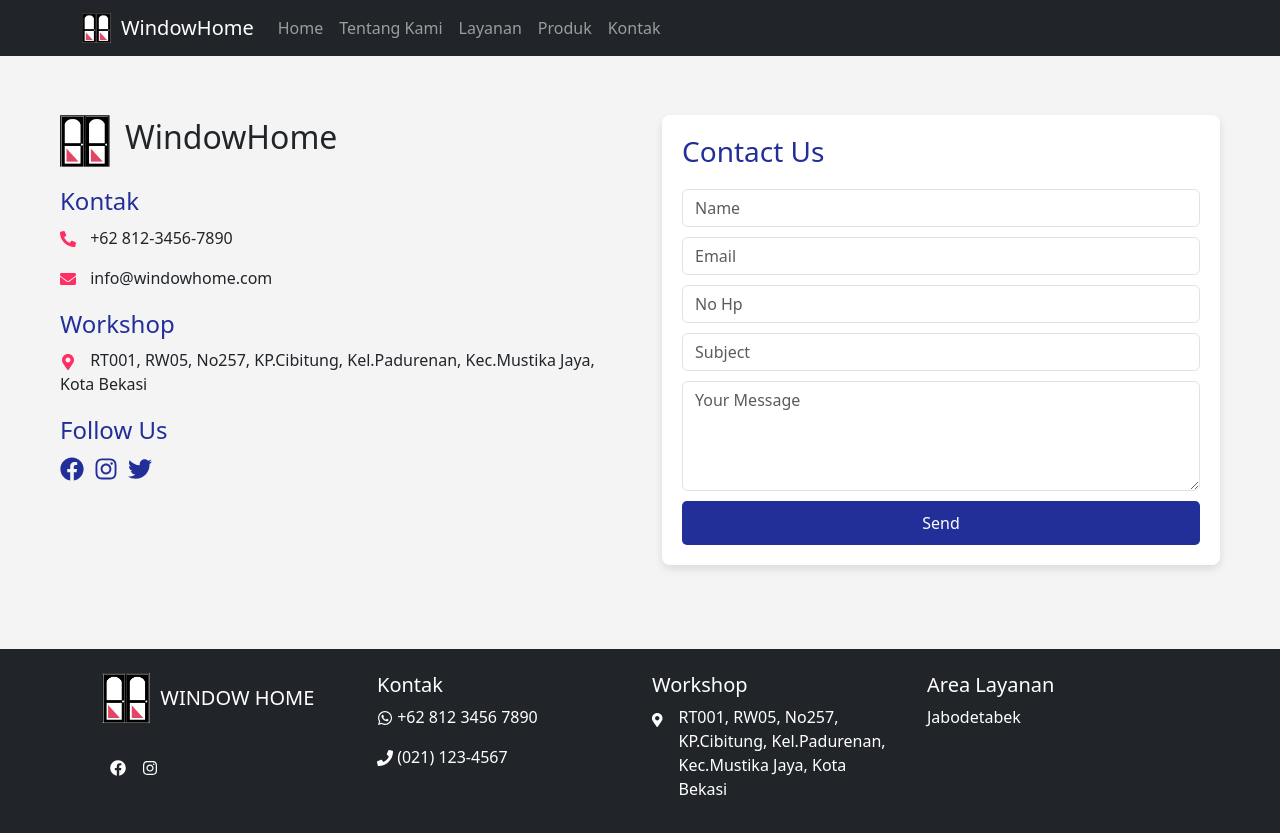
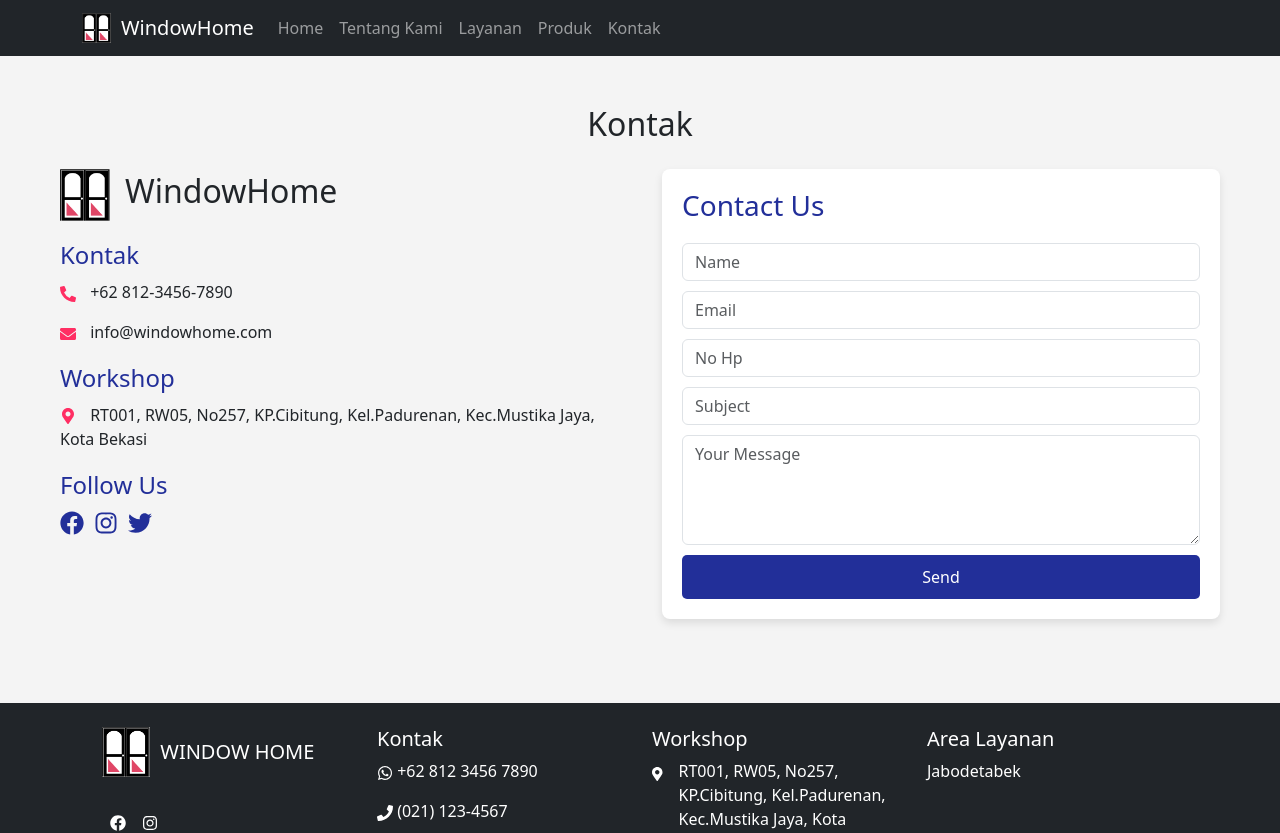
Before and after one commit to difhaels/vite-react-windowhome, a React (Vite) app: page /contact in a window 1280 px wide. Shown: the top 833 px of the page. Built offline with nearby package versions, Linux system fonts and the light colour scheme.

Commit message:
added title contact

```diff
--- a/src/pages/Contact.jsx
+++ b/src/pages/Contact.jsx
@@ -5,8 +5,9 @@ import { Row, Col } from "react-bootstrap";
 
 export default function Contact() {
   return (
-
+    <>
       <Row className="contact-container">
+        <h2 className="text-center mb-3">Kontak</h2>
         <Col xs={12} md={6} className="mb-4">
           <ContactLeft />
         </Col>
@@ -14,6 +15,6 @@ export default function Contact() {
           <ContactRight />
         </Col>
       </Row>
-
+    </>
   );
 }
```
